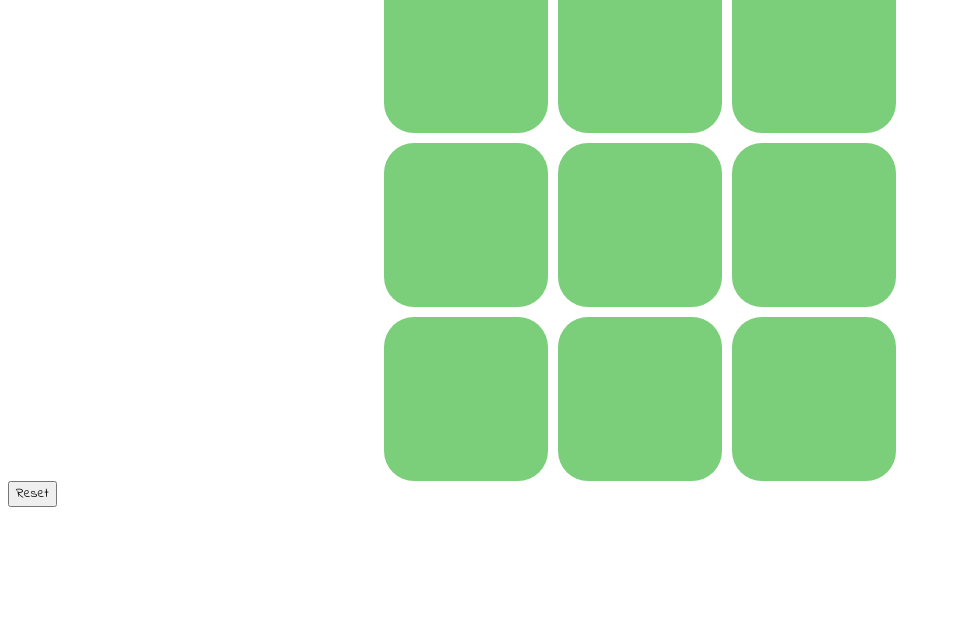
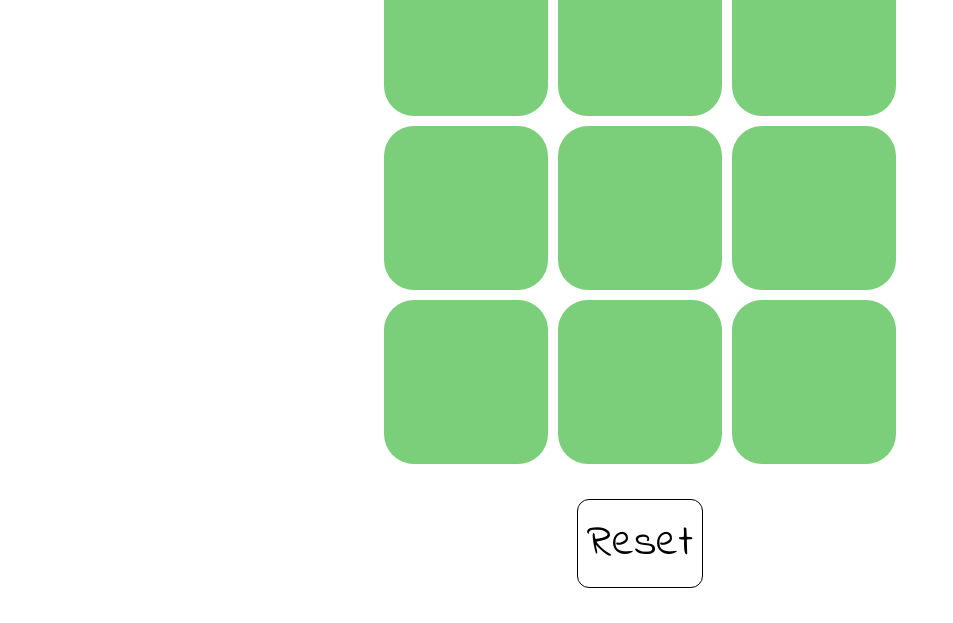
Before and after one commit to paulvu2023/Tic-Tac-Toe, a plain HTML site: page index.html in a window 1280 px wide. Shown: the part 185-808 px from the top of the page, without its empty margins (0-953 px from the left). Drawn offline with Linux system fonts and the light colour scheme.

Commit message:
Style reset button

```diff
--- a/index.html
+++ b/index.html
@@ -24,6 +24,8 @@
         <button class="square" value="7"></button>
         <button class="square" value="8"></button>
     </div>
-    <button class="reset">Reset</button>
+    <div class="reset-container">
+        <button class="reset">Reset</button>
+    </div>
 </body>
 </html>
--- a/styles.css
+++ b/styles.css
@@ -1,11 +1,18 @@
 body {
     font-family: 'Indie Flower', cursive;
+    display: flex;
+    flex-direction: column;
+    flex: 1;
+}
+
+html, body {
+    height: 100%;
 }
 
 h1 {
     display: flex;
     justify-content: center;
-    font-size: 100px;
+    font-size: calc(50px + 3vw);
     margin: 0;
 }
 
@@ -37,3 +44,19 @@ button {
 button:hover {
     transform: scale(1.05);
 }
+
+.reset-container {
+    display: flex;
+    justify-content: center;
+    align-items: center;
+    height: 100%;
+}
+
+.reset {
+    width: calc(50px + 6vw);
+    height: calc(50px + 3vw);
+    border: 1px solid black;
+    border-radius: 12px;
+    background: white;
+    font-size: calc(30px + 1vw);
+}
```
